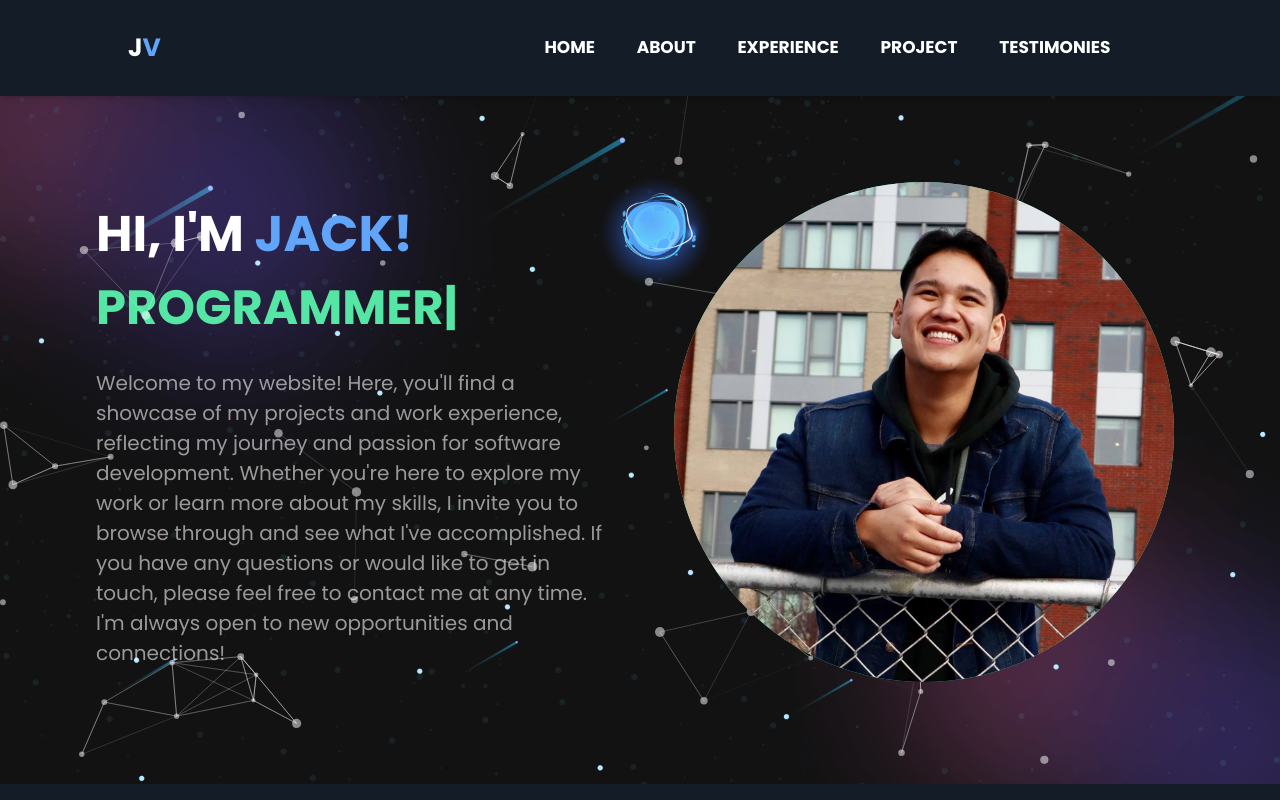
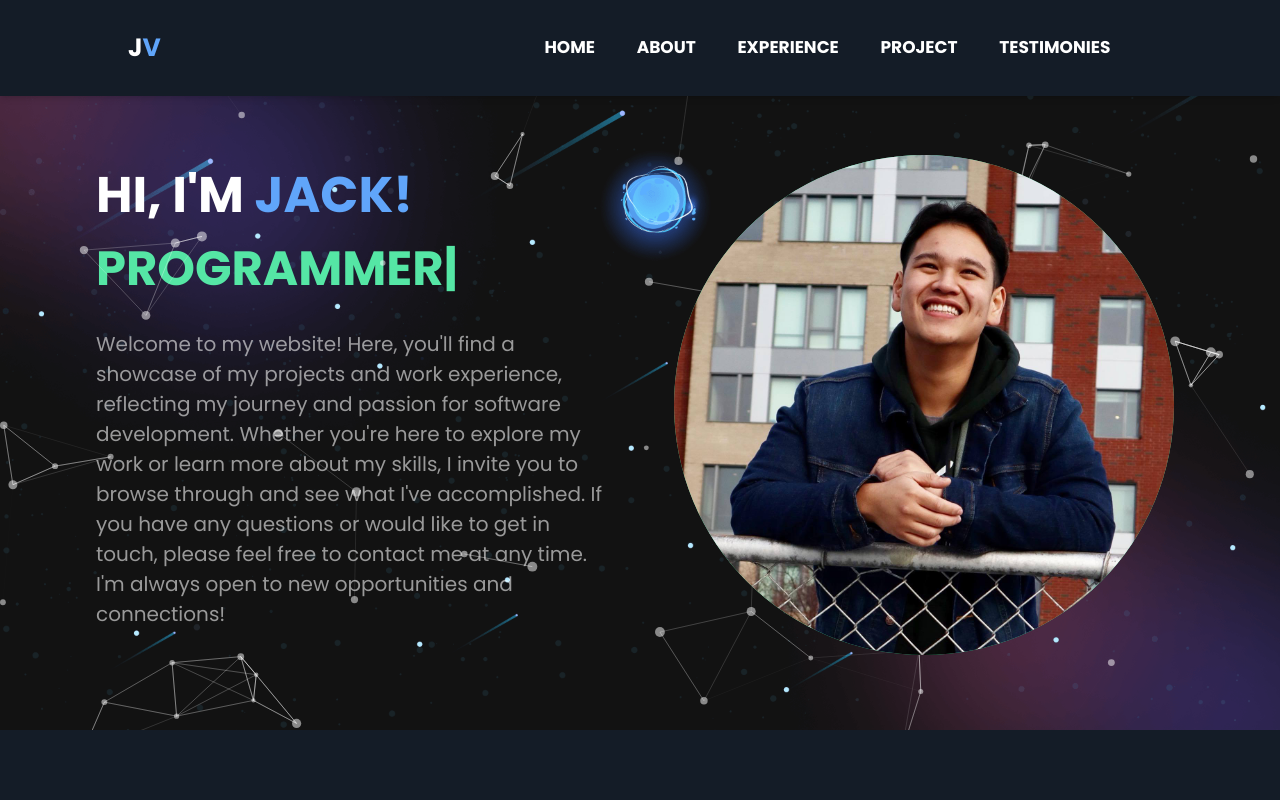
Before and after one commit to Jack-Vu/personal-portfolio, a Next.js app: page / in a window 1280 px wide. Shown: the top 800 px of the page. Built offline with nearby package versions, Linux system fonts and the light colour scheme.

Commit message:
styling and single source of truth

```diff
--- a/src/components/About.tsx
+++ b/src/components/About.tsx
@@ -1,9 +1,29 @@
 /* eslint-disable react/no-unescaped-entities */
 import { ArrowDownTrayIcon } from "@heroicons/react/20/solid";
 import Image from "next/image";
-import React from "react";
+import React, { useEffect, useState } from "react";
+import { about } from "../constants";
 
 const About = () => {
+  const [profilePicture, setProfilePicture] = useState("/img/Profilepic2.jpg");
+  useEffect(() => {
+    const handleResize = () => {
+      if (window.innerWidth < 1024) {
+        setProfilePicture("/img/Profilepic1.jpg");
+      } else {
+        setProfilePicture("/img/Profilepic2.jpg");
+      }
+    };
+
+    window.addEventListener("resize", handleResize);
+
+    handleResize();
+
+    return () => {
+      window.removeEventListener("resize", handleResize);
+    };
+  }, []);
+
   return (
     <div className="bg-[#141c27] pb-[4rem] pt-[2rem] md:pt-[8rem]">
       <div className="grid grid-cols-1 md:grid-cols-2 w-[85%] mx-auto gap-[3rem] items-center">
@@ -16,14 +36,7 @@ const About = () => {
           </h2>
           <div className="mb-[3rem] flex items-center md:space-x-10">
             <span className="w-[100px] hidden md:block h-[5px] bg-slate-400 rounded-sm"></span>
-            <p className="text-[19px] text-slate-300 w-[80%]">
-              I'm a software developer with a background in healthcare and
-              biotechnology. After realizing my passion for coding, I
-              transitioned to software development full-time. Outside of work, I
-              enjoy board games, puzzles, and powerlifting. Feel free to explore
-              my projects and work experience, and don't hesitate to reach out
-              if you'd like to connect.
-            </p>
+            <p className="text-[19px] text-slate-300 w-[80%]">{about}</p>
           </div>
           {/* <button className="px-[2rem] hover:bg-blue-400 transition-all duration-200 py-[1rem] text-[18px] font-bold uppercase bg-[#55e6a5] text-black flex items-centers space-x-2">
             <p>Download CV</p>
@@ -32,7 +45,7 @@ const About = () => {
         </div>
         <div className="lg:w-[500px] mx-auto  mt-[2rem] lg:mt-0 lg:h-[500px] md:w-[400px] md:h-[400px] w-[300px] h-[300px] relative">
           <Image
-            src="/img/Profilepic2.jpg"
+            src={`${profilePicture}`}
             fill
             className="relative z-[11] object-cover rounded-3xl"
             alt="alt profile picture"
--- a/src/components/Hero.tsx
+++ b/src/components/Hero.tsx
@@ -1,13 +1,14 @@
 /* eslint-disable react/no-unescaped-entities */
-import React from "react";
+import React, { useEffect, useState } from "react";
 import { Particle } from "./Particle";
 import { TextEffect } from "./TextEffect";
 import Image from "next/image";
 import { ArrowDownTrayIcon } from "@heroicons/react/20/solid";
+import { intro } from "../constants";
 
 const Hero = () => {
   return (
-    <div className="h-[88vh] bg-[url('/img/banner-bg.png')] mt-[10vh] bg-cover bg-center">
+    <div className="pb-[25px] md:pb-[75px] pt-[75px] md:pt[150px] bg-[url('/img/banner-bg.png')] mt-[10vh] bg-cover bg-center">
       <Particle />
       <div className="w-[85%] grid-cols-1 mx-auto grid lg:grid-cols-2 gap-[3rem] h-[100%] items-center">
         <div>
@@ -15,14 +16,8 @@ const Hero = () => {
             HI, I'M <span className="text-blue-400">JACK!</span>
           </h1>
           <TextEffect />
-          <p className="mt-[1.5rem] text-[20px] text-[#ffffff92]">
-            Welcome to my website! Here, you'll find a showcase of my projects
-            and work experience, reflecting my journey and passion for software
-            development. Whether you're here to explore my work or learn more
-            about my skills, I invite you to browse through and see what I've
-            accomplished. If you have any questions or would like to get in
-            touch, please feel free to contact me at any time. I'm always open
-            to new opportunities and connections!
+          <p className="my-[1.5rem] text-[20px] text-[#ffffff92]">
+            {intro}
           </p>
           {/* <div className="mt-[2rem] flex-col space-y-6 sm:space-y-0 sm:flex sm:flex-row items-center sm:space-x-6">
             <button className="px-[2rem] hover:bg-blue-400 transition-all duration-200 py-[1rem] text-[18px] font-bold uppercase bg-[#55e6a5] text-black flex items-centers space-x-2">
--- a/src/components/Testimonies.tsx
+++ b/src/components/Testimonies.tsx
@@ -5,6 +5,7 @@ import {
   RocketLaunchIcon,
 } from "@heroicons/react/20/solid";
 import React from "react";
+import { testimonies } from "../constants";
 
 const Testimonies = () => {
   return (
@@ -17,17 +18,13 @@ const Testimonies = () => {
           <div className="bg-blue-700 hover:scale-110 transform transition-all duration-300 hover:-rotate-6 font-semibold text-center p-[2rem]">
             <CodeBracketIcon className="w-[4rem] h-[4rem] mx-auto text-[#d3fae8]" />
             <h1 className="text-[20px] md:text-[30px] mt-[1.5rem] uppercase">
-              Hye Lee
+              {testimonies[0].name}
             </h1>
             <h1 className="text-[10px] md:text-[20px] mb-[1.5rem] uppercase">
-              Re:boot Colleague
+              {testimonies[0].title}
             </h1>
             <p className="text-[16px] text-[#d3d2d2] font-normal">
-              "Jack is a dependable colleague, always ready to assist and offer
-              guidance. His patience and willingness to help, even with basic
-              questions, highlight his admirable demeanor. With his knowledge
-              and support, he will undoubtedly contribute to the success of any
-              team he joins."
+              {testimonies[0].content}
             </p>
           </div>
         </div>
@@ -35,17 +32,13 @@ const Testimonies = () => {
           <div className="bg-blue-700 hover:scale-110 transform transition-all duration-300 font-semibold text-center p-[2rem]">
             <RocketLaunchIcon className="w-[4rem] h-[4rem] mx-auto text-[#d3fae8]" />
             <h1 className="text-[20px] md:text-[30px] mt-[1.5rem] uppercase">
-              Muradil Erkin
+              {testimonies[1].name}
             </h1>
             <h1 className="text-[10px] md:text-[20px] mb-[1.5rem] uppercase">
-              Re:boot Instructor & Founder
+              {testimonies[1].title}
             </h1>
             <p className="text-[16px] text-[#d3d2d2] font-normal">
-              "Couldn't have completed major class projects without all of his
-              contributions and help; Jack is well on his way to being a Full
-              Stack Web Developer and, furthermore, he is a teammate we all can
-              count on. His dedication and hard work are truly admirable. I have
-              no doubt he'll continue to excel in the future!"
+              {testimonies[1].content}
             </p>
           </div>
         </div>
@@ -53,17 +46,13 @@ const Testimonies = () => {
           <div className="bg-blue-700 hover:scale-110 transform transition-all duration-300 hover:rotate-6 font-semibold text-center p-[2rem]">
             <CommandLineIcon className="w-[4rem] h-[4rem] mx-auto text-[#d3fae8]" />
             <h1 className="text-[20px] md:text-[30px] mt-[1.5rem] uppercase">
-              Shin Kim
+              {testimonies[2].name}
             </h1>
             <h1 className="text-[10px] md:text-[20px] mb-[1.5rem] uppercase">
-              Re:boot Colleague
+              {testimonies[2].title}
             </h1>
             <p className="text-[16px] text-[#d3d2d2] font-normal">
-              "Jack's performance is consistently exceptional! It fills me with
-              pride to have collaborated with him on multiple projects.
-              Observing his rapid learning speed, akin to a sponge absorbing
-              water, inspires me to redouble my efforts. I'm looking forward to
-              seeing him achieve great things."
+              {testimonies[2].content}
             </p>
           </div>
         </div>
--- a/src/constants/index.ts
+++ b/src/constants/index.ts
@@ -1,3 +1,18 @@
+const intro = `Welcome to my website! Here, you'll find a showcase of my projects
+and work experience, reflecting my journey and passion for software
+development. Whether you\'re here to explore my work or learn more
+about my skills, I invite you to browse through and see what I\'ve
+accomplished. If you have any questions or would like to get in
+touch, please feel free to contact me at any time. I\'m always open
+to new opportunities and connections!`;
+
+const about = `I'm a software developer with a background in healthcare and
+biotechnology. After realizing my passion for coding, I
+transitioned to software development full-time. Outside of work, I
+enjoy board games, puzzles, and powerlifting. Feel free to explore
+my projects and work experience, and don't hesitate to reach out
+if you'd like to connect.`;
+
 const experiences = [
   {
     title: "Data Analyst",
@@ -9,7 +24,7 @@ const experiences = [
       "Created reports on study participation and results for study clients.",
       "Cleaned and validated data for thousands of participants.",
       "Analyzed study data and identified consistent fraudulent activity, improved study protocols, resulting in reduced costs due to such errors. ",
-      "Lead meetings with partnering clinics regarding study analytics and participant engagement data.",
+      "Led meetings with partnering clinics regarding study analytics and participant engagement data.",
       "Contacted participants, resolved issues or complaints, and ensured their completion of the study.",
     ],
   },
@@ -196,4 +211,34 @@ const projects = [
     website_link: "https://match-maker.jack-vu.com/",
   },
 ];
-export { experiences, tech, projects };
+
+const testimonies = [
+  {
+    name: "Hye Lee",
+    title: "Re:boot Colleague",
+    content: `"Jack is a dependable colleague, always ready to assist and offer
+    guidance. His patience and willingness to help, even with basic
+    questions, highlight his admirable demeanor. With his knowledge
+    and support, he will undoubtedly contribute to the success of any
+    team he joins."`,
+  },
+  {
+    name: "Muradil Erkin",
+    title: " Re:boot Instructor & Founder",
+    content: `"Couldn't have completed major class projects without all of his
+    contributions and help; Jack is well on his way to being a Full
+    Stack Web Developer and, furthermore, he is a teammate we all can
+    count on. His dedication and hard work are truly admirable. I have
+    no doubt he'll continue to excel in the future!"`,
+  },
+  {
+    name: "Shin Kim",
+    title: "Re:boot Colleague",
+    content: `"Jack's performance is consistently exceptional! It fills me with
+    pride to have collaborated with him on multiple projects.
+    Observing his rapid learning speed, akin to a sponge absorbing
+    water, inspires me to redouble my efforts. I'm looking forward to
+    seeing him achieve great things."`,
+  },
+];
+export { experiences, tech, projects, intro, about, testimonies };
```
